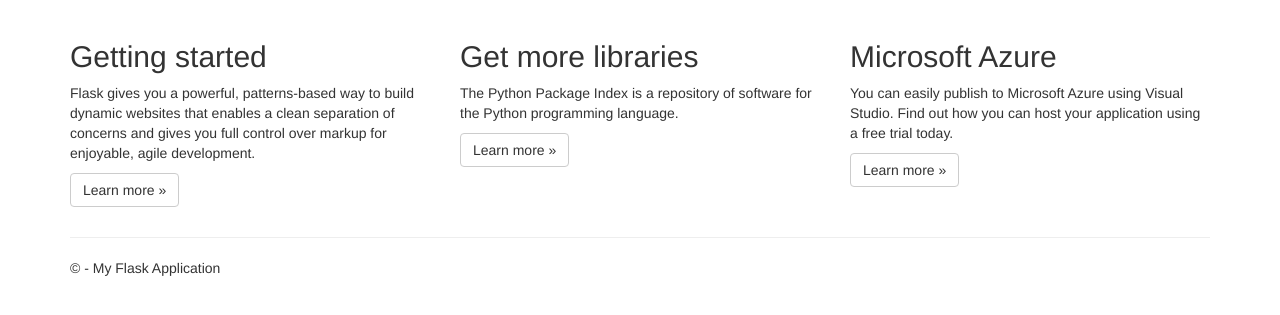
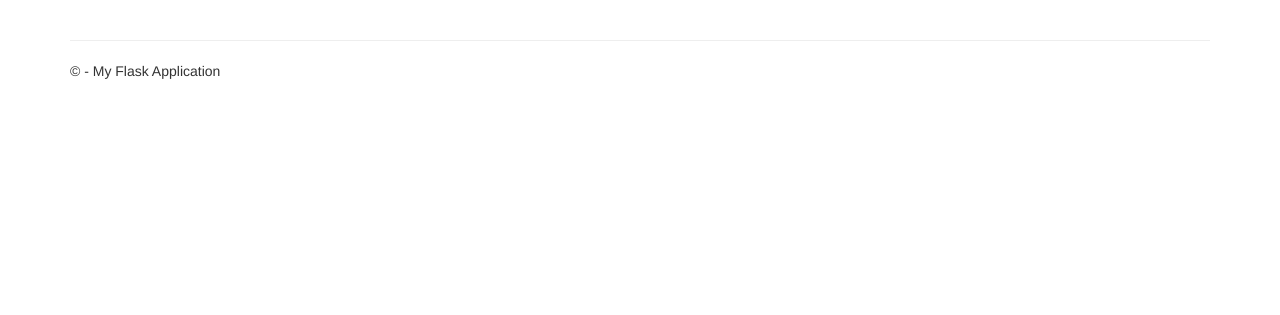
Before and after one commit to jaychowjingjie/amp-subscription-mgmt, a Flask app: template templates/index.html in a window 1280 px wide. Shown: the part 307-622 px from the top of the page. Run offline with Flask 2, Linux system fonts and the light colour scheme; the template is opened without the code that fills it, so the values that code supplies are empty; parts of the project's set-up code (start-up, migrations or seed data) failed here and were passed over; some libraries are stand-ins or nearby versions.

Commit message:
updated index file

```diff
--- a/templates/index.html
+++ b/templates/index.html
@@ -37,27 +37,6 @@
             {% endfor %}
         </tbody>
     </table>
-
-    <div class="col-md-4">
-        <h2>Getting started</h2>
-        <p>
-
-            Flask gives you a powerful, patterns-based way to build dynamic websites that
-            enables a clean separation of concerns and gives you full control over markup
-            for enjoyable, agile development.
-        </p>
-        <p><a class="btn btn-default" href="http://flask.pocoo.org/docs/">Learn more &raquo;</a></p>
-    </div>
-    <div class="col-md-4">
-        <h2>Get more libraries</h2>
-        <p>The Python Package Index is a repository of software for the Python programming language.</p>
-        <p><a class="btn btn-default" href="https://pypi.python.org/pypi">Learn more &raquo;</a></p>
-    </div>
-    <div class="col-md-4">
-        <h2>Microsoft Azure</h2>
-        <p>You can easily publish to Microsoft Azure using Visual Studio. Find out how you can host your application using a free trial today.</p>
-        <p><a class="btn btn-default" href="http://azure.microsoft.com">Learn more &raquo;</a></p>
-    </div>
 </div>
 
 {% endblock %}
```
Also changed, not shown: templates/display.html (deleted, +0 -11 lines), templates/index3.html (deleted, +0 -18 lines).
